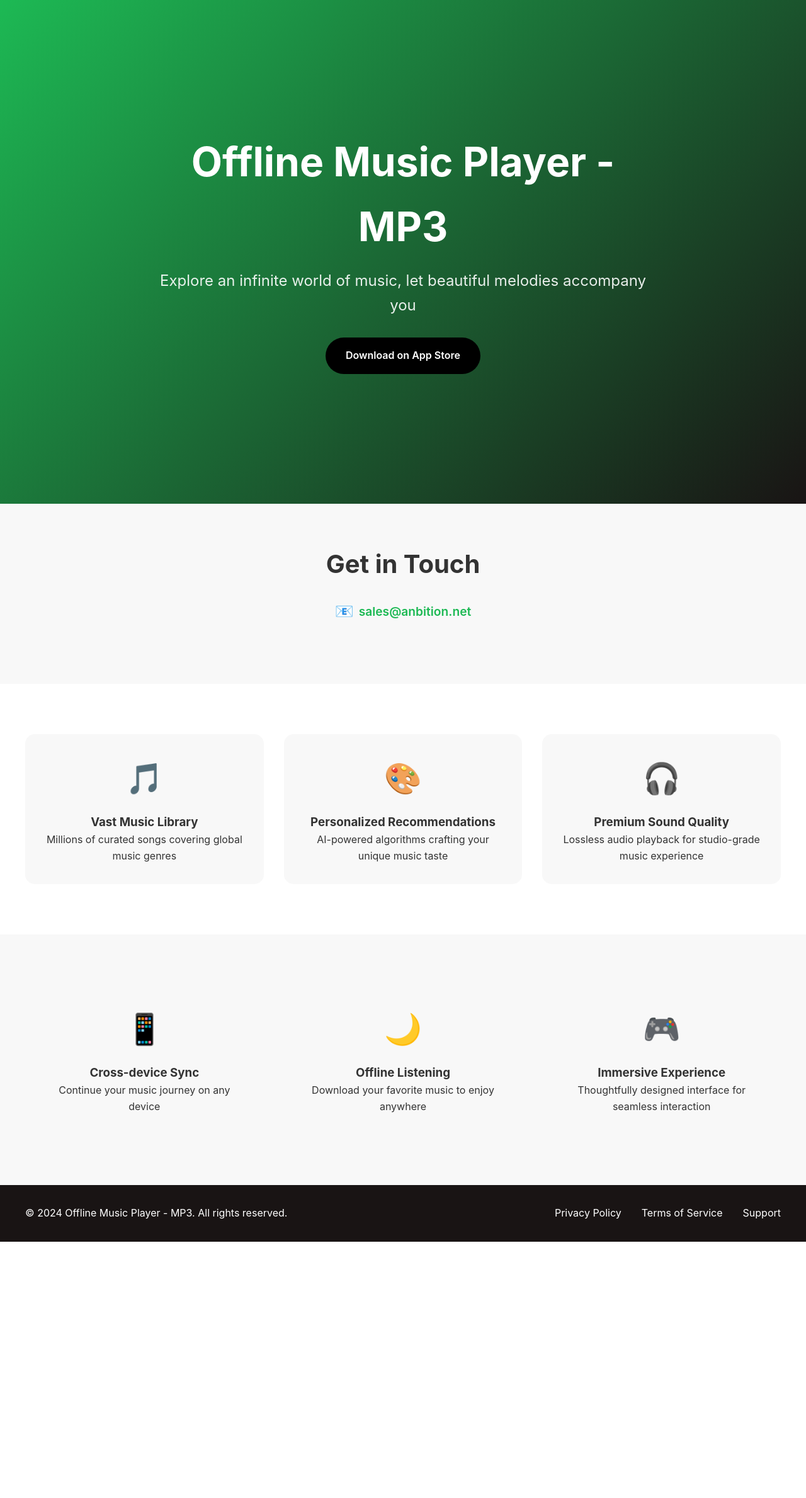
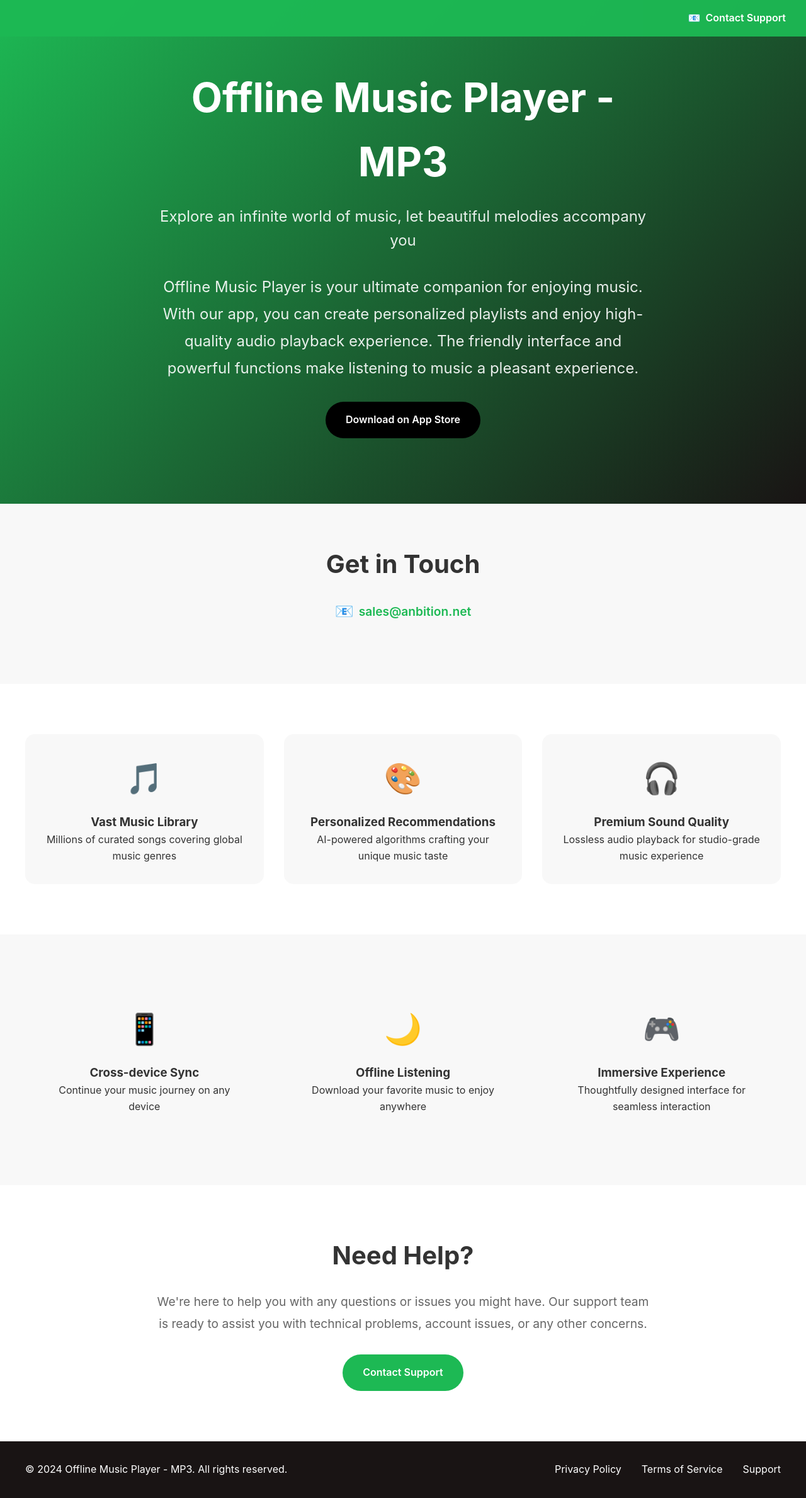
Before and after one commit to offline-players/offline-players.github.io, a plain HTML site: page index.html in a window 1280 px wide. Shown: the whole page at 63% size. Before the commit the page ends 1972 px from the top, so only its background shows below. Drawn offline with nearby package versions, Linux system fonts and the light colour scheme.

Commit message:
Update index.html

```diff
--- a/index.html
+++ b/index.html
@@ -20,6 +20,33 @@
             overflow-x: hidden;
         }
 
+        .header {
+            position: fixed;
+            top: 0;
+            left: 0;
+            right: 0;
+            background: rgba(29, 185, 84, 0.95);
+            padding: 1rem 2rem;
+            z-index: 1000;
+            display: flex;
+            justify-content: flex-end;
+            align-items: center;
+        }
+
+        .contact-header {
+            color: white;
+            text-decoration: none;
+            font-weight: 600;
+            display: flex;
+            align-items: center;
+            gap: 0.5rem;
+            transition: transform 0.3s ease;
+        }
+
+        .contact-header:hover {
+            transform: scale(1.05);
+        }
+
         .hero {
             background: linear-gradient(135deg, #1DB954, #191414);
             min-height: 100vh;
@@ -29,6 +56,7 @@
             padding: 2rem;
             color: white;
             text-align: center;
+            margin-top: 0;
         }
 
         .hero-content {
@@ -45,6 +73,13 @@
             font-size: 1.5rem;
             margin-bottom: 2rem;
             opacity: 0.9;
+        }
+
+        .hero-description {
+            font-size: 1.2rem;
+            margin-bottom: 2rem;
+            opacity: 0.9;
+            line-height: 1.8;
         }
 
         .contact-section {
@@ -182,7 +217,54 @@
             color: #1DB954;
         }
 
+        .support-section {
+            padding: 5rem 2rem;
+            background: #fff;
+            text-align: center;
+        }
+
+        .support-container {
+            max-width: 800px;
+            margin: 0 auto;
+        }
+
+        .support-title {
+            font-size: 2.5rem;
+            margin-bottom: 1.5rem;
+            color: #333;
+        }
+
+        .support-text {
+            font-size: 1.2rem;
+            color: #666;
+            margin-bottom: 2rem;
+            line-height: 1.8;
+        }
+
+        .support-email {
+            display: inline-block;
+            background: #1DB954;
+            color: white;
+            padding: 1rem 2rem;
+            border-radius: 30px;
+            text-decoration: none;
+            font-weight: 600;
+            transition: transform 0.3s ease;
+        }
+
+        .support-email:hover {
+            transform: scale(1.05);
+        }
+
         @media (max-width: 768px) {
+            .header {
+                padding: 1rem;
+            }
+
+            .contact-header {
+                font-size: 0.9rem;
+            }
+
             .hero h1 {
                 font-size: 2.5rem;
             }
@@ -208,12 +290,18 @@
     </style>
 </head>
 <body>
+<header class="header">
+    <a href="mailto:support@anbition.net" class="contact-header">
+        <span>📧</span>
+        Contact Support
+    </a>
+</header>
+
 <section class="hero">
     <div class="hero-content animate__animated animate__fadeIn">
-        <!-- 修改标题 -->
         <h1>Offline Music Player - MP3</h1>
         <p>Explore an infinite world of music, let beautiful melodies accompany you</p>
-        <!-- 更新 App Store 跳转链接 -->
+        <p class="hero-description">Offline Music Player is your ultimate companion for enjoying music. With our app, you can create personalized playlists and enjoy high-quality audio playback experience. The friendly interface and powerful functions make listening to music a pleasant experience.</p>
         <a href="https://apps.apple.com/us/app/snaptube-offline-music-player/id6605935428" class="app-store-btn animate__animated animate__pulse animate__infinite">
             Download on App Store
         </a>
@@ -272,6 +360,14 @@
     </div>
 </section>
 
+<section class="support-section">
+    <div class="support-container">
+        <h2 class="support-title">Need Help?</h2>
+        <p class="support-text">We're here to help you with any questions or issues you might have. Our support team is ready to assist you with technical problems, account issues, or any other concerns.</p>
+        <a href="mailto:support@anbition.net" class="support-email">Contact Support</a>
+    </div>
+</section>
+
 <footer>
     <div class="footer-content">
         <p>&copy; 2024 Offline Music Player - MP3. All rights reserved.</p>
```
